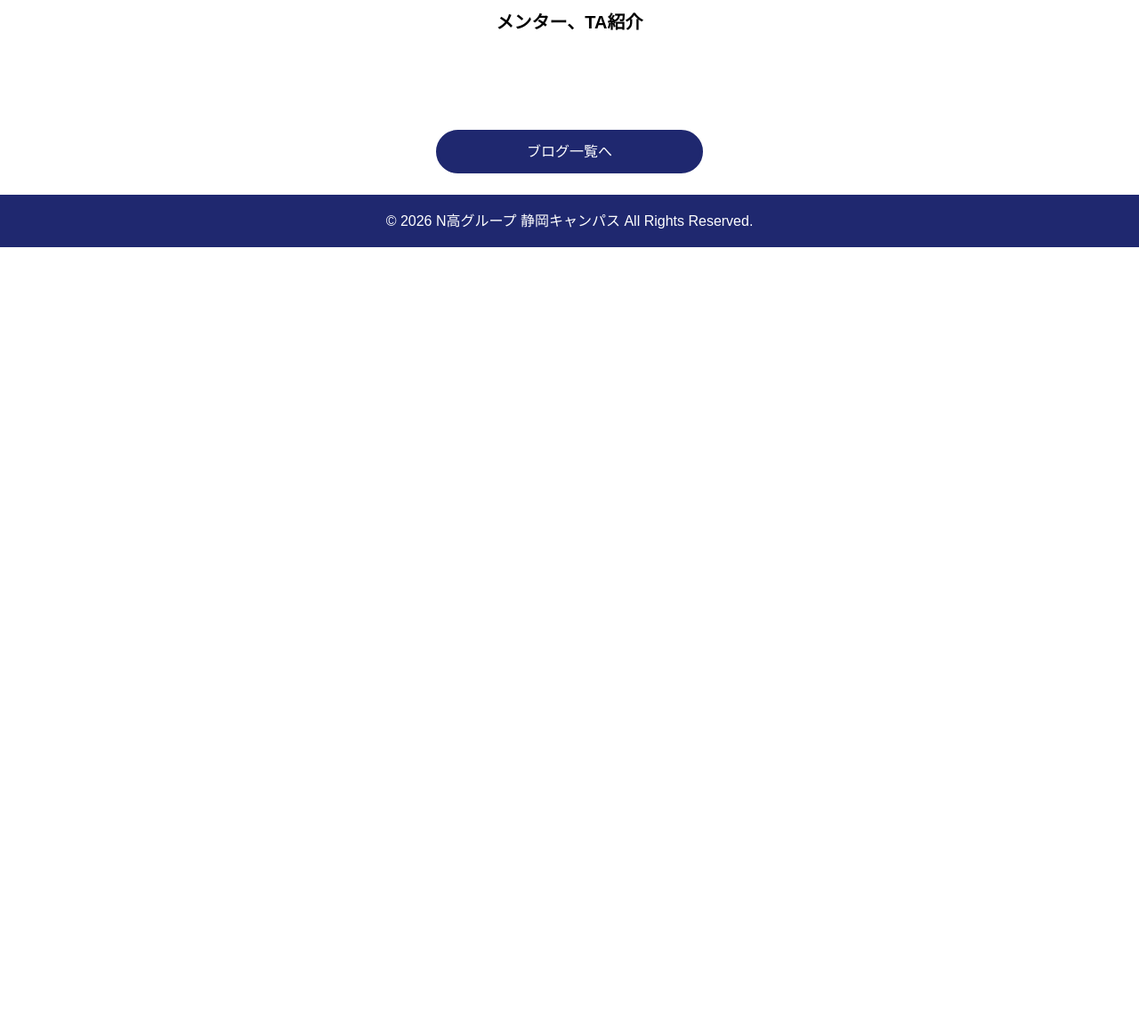
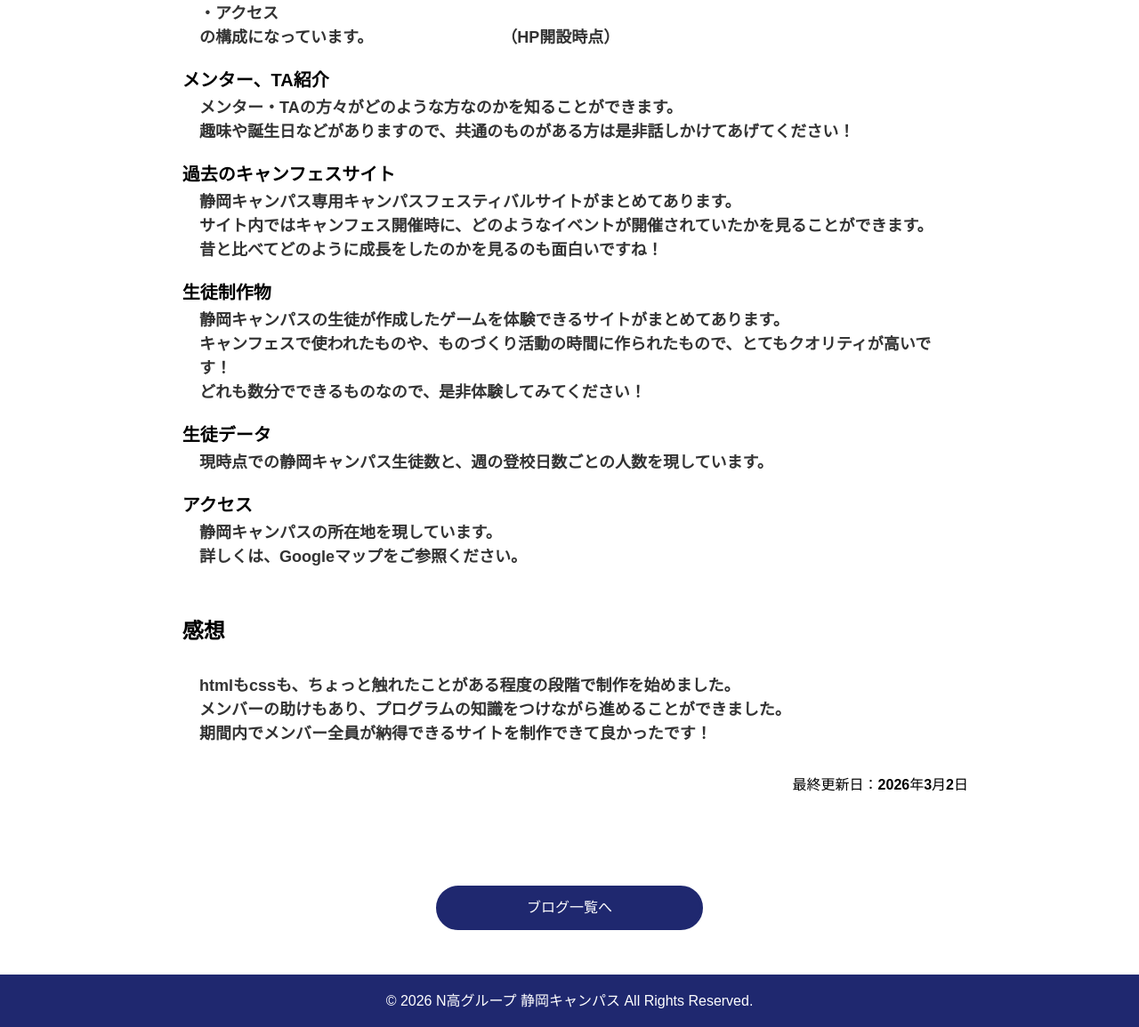
Before and after one commit to nnn-shizuoka/nnn-shizuoka.github.io, a plain HTML site: page blog/start.html in a window 1280 px wide. Shown: the part 522-1677 px from the top of the page at 89% size. Before the commit the page ends 800 px from the top, so only its background shows below. Drawn offline with Linux system fonts and the light colour scheme; a web font is replaced by a local one.

Commit message:
blog更新

```diff
--- a/blog/start.html
+++ b/blog/start.html
@@ -19,6 +19,7 @@
     </ul>
   </header>
 
+  <main>
     <div id = "article">
       <h1>静岡キャンパスHP作りました！</h1>
     </div>
@@ -40,8 +41,40 @@
     </p>
 
     <h3 class = "subsection-title">メンター、TA紹介</h3>
+    <p class = "section-text">メンター・TAの方々がどのような方なのかを知ることができます。
+      趣味や誕生日などがありますので、共通のものがある方は是非話しかけてあげてください！
+    </p>
+
+    <h3 class = "subsection-title">過去のキャンフェスサイト</h3>
+    <p class = "section-text">静岡キャンパス専用キャンパスフェスティバルサイトがまとめてあります。
+      サイト内ではキャンフェス開催時に、どのようなイベントが開催されていたかを見ることができます。
+      昔と比べてどのように成長をしたのかを見るのも面白いですね！
+    </p>
+
+    <h3 class = "subsection-title">生徒制作物</h3>
+    <p class = "section-text">静岡キャンパスの生徒が作成したゲームを体験できるサイトがまとめてあります。
+      キャンフェスで使われたものや、ものづくり活動の時間に作られたもので、とてもクオリティが高いです！
+      どれも数分でできるものなので、是非体験してみてください！
+    </p>
+
+    <h3 class = "subsection-title">生徒データ</h3>
+    <p class = "section-text">現時点での静岡キャンパス生徒数と、週の登校日数ごとの人数を現しています。
+    </p>
+
+    <h3 class = "subsection-title">アクセス</h3>
+    <p class = "section-text">静岡キャンパスの所在地を現しています。
+      詳しくは、Googleマップをご参照ください。
+    </p>
+
+    <h2 class = "section-title kansou">感想</h2>
     <p class = "section-text">
+      htmlもcssも、ちょっと触れたことがある程度の段階で制作を始めました。
+      メンバーの助けもあり、プログラムの知識をつけながら進めることができました。
+      期間内でメンバー全員が納得できるサイトを制作できて良かったです！
+    </p>
 
+    <p class="update-date">
+      最終更新日：2026年3月2日
     </p>
 
     <a href="../blog.html">
@@ -49,6 +82,7 @@
         ブログ一覧へ
       </button>
     </a>
+  </main>
 
   <footer>© 2026 N高グループ 静岡キャンパス All Rights Reserved.</footer>
 </body>
--- a/css/pages.css
+++ b/css/pages.css
@@ -1,3 +1,6 @@
+main {
+  flex: 1;
+}
 section {
   margin-bottom: 50px;
 }
@@ -26,16 +29,17 @@ section {
   font-weight: bold;
   line-height: 1.8;
   margin-inline: auto;
-  max-width: 66vw;
+  max-width: 68vw;
   color: #000;
   white-space: pre-line;
+  margin-top: 1rem;
 }
 
 .section-text {
   text-align: left;
   font-size: 18px;
   font-weight: bold;
-  line-height: 1.2;
+  line-height: 1.5;
   margin-inline: auto;
   margin-bottom: 10px;
   max-width: 65vw;
@@ -78,6 +82,10 @@ li.section-text {
   text-align: center;
 }
 
+.kansou {
+  margin-top: 3rem;
+}
+
 .button {
   width: 100%;
   max-width: 300px;
@@ -89,7 +97,7 @@ li.section-text {
   font-size: 1rem;
   cursor: pointer;
   text-decoration: none;
-  margin-top: 50px;
+  margin-block: 50px;
   margin-inline: auto;
 }
 
@@ -97,6 +105,16 @@ li.section-text {
   background-color: #fff;
   color: #FF42C9;
   transition: all 0.1s ease-in-out;
+}
+
+.update-date {
+  text-align: right;
+  font-size: 16px;
+  font-weight: 550;
+  margin-top: 30px;
+  margin-bottom: 50px;
+  max-width: 85vw;
+  color: #000;
 }
 
 /* === メディアクエリ === */
```
Lines whose indentation alone changed are shown as unchanged.
